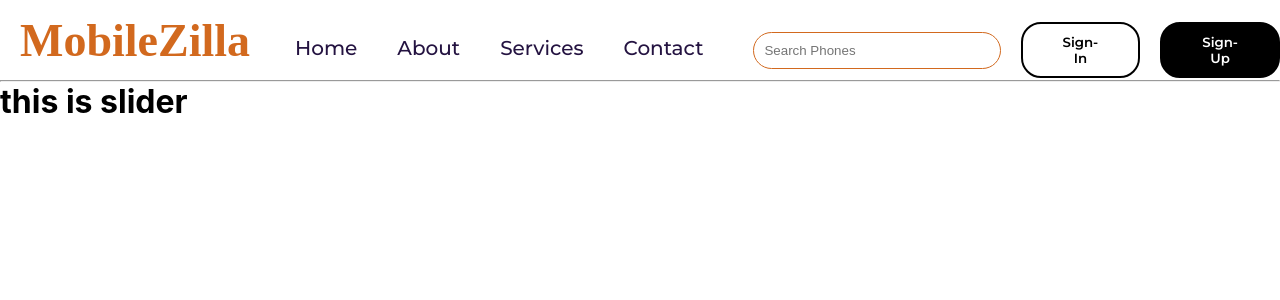
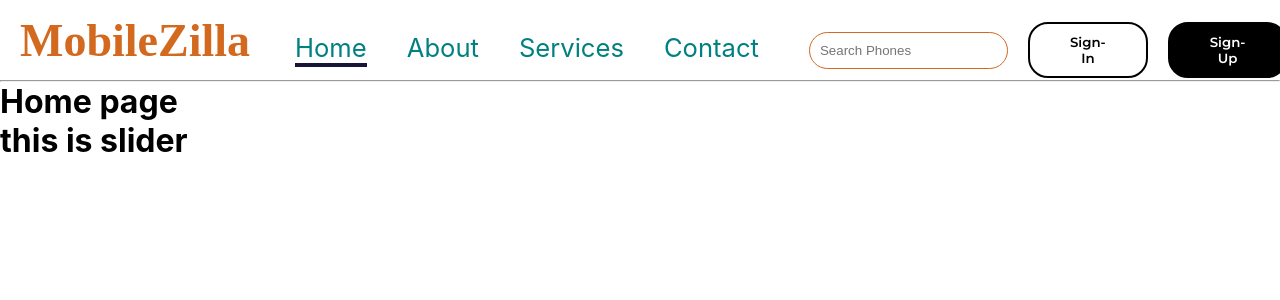
Before and after one commit to hamzawaseer1/fyp-mobilezilla, a React (Create React App) app: page / in a window 1280 px wide. Shown: the top 300 px of the page. Built offline with nearby package versions, Linux system fonts and the light colour scheme.

Commit message:
navbar with route-dom

```diff
--- a/package.json
+++ b/package.json
@@ -8,6 +8,7 @@
     "@testing-library/user-event": "^12.8.3",
     "react": "^17.0.2",
     "react-dom": "^17.0.2",
+    "react-router-dom": "^6.0.2",
     "react-scripts": "4.0.3",
     "web-vitals": "^1.1.2"
   },
--- a/src/App.css
+++ b/src/App.css
@@ -1,5 +1,4 @@
 .container {
-  /* background-color: aqua; */
   height: 80px;
   display: flex;
   align-items: center;
@@ -25,18 +24,6 @@
   font-size: 20px;
   color: rgb(36, 19, 65);
   font-family: "Montserrat", sans-serif;
-}
-.cool-link::after {
-  content: "";
-  display: block;
-  width: 0;
-  height: 4px;
-  background: rgb(23, 22, 56);
-  transition: width 0.3s;
-}
-
-.cool-link:hover::after {
-  width: 100%;
 }
 
 .input {
@@ -69,3 +56,37 @@
   background-color: black;
   color: white;
 }
+
+.Nav_link::after {
+  content: "";
+  display: block;
+  width: 0;
+  height: 4px;
+  background: rgb(23, 22, 56);
+  transition: width 0.3s;
+}
+
+.Nav_link:hover::after {
+  width: 100%;
+}
+
+.Nav_link:link {
+  color: teal;
+  font-size: 1.6rem;
+  line-height: 1.6rem;
+  text-decoration: none;
+}
+.Nav_link {
+  color: black;
+}
+
+.Nav_link:hover {
+  color: black;
+}
+.Nav_link.active {
+  border-bottom: 4px solid rgb(23, 22, 56);
+}
+
+.Nav_link.active:hover::after {
+  display: none;
+}
--- a/src/App.js
+++ b/src/App.js
@@ -1,12 +1,15 @@
 import './App.css';
 import Nav from "./components/Navbar"
-import Slider from "./components/Slider"
+import { BrowserRouter } from "react-router-dom";
+
 
 function App() {
   return (
     <>
-    <Nav />
-    <Slider />
+      <BrowserRouter>
+        <Nav />
+      </BrowserRouter>
+
     </>
   );
 }
--- /dev/null
+++ b/src/components/About.jsx
@@ -0,0 +1,7 @@
+import React from "react";
+
+let About = () => {
+  return <h1>About page</h1>;
+};
+
+export default About;
--- /dev/null
+++ b/src/components/Contact.jsx
@@ -0,0 +1,11 @@
+import React from "react";
+
+let Contact = () => {
+  return (
+    <>
+      <h1>Contact page</h1>
+    </>
+  );
+};
+
+export default Contact;
--- /dev/null
+++ b/src/components/Home.jsx
@@ -0,0 +1,13 @@
+import React from "react";
+import Slider from "./Slider";
+
+let Home = () => {
+  return (
+    <>
+      <h1>Home page</h1>
+      <Slider />
+    </>
+  );
+};
+
+export default Home;
--- a/src/components/Navbar.jsx
+++ b/src/components/Navbar.jsx
@@ -1,4 +1,15 @@
 import React from "react";
+import {
+  BrowserRouter as Router,
+  NavLink,
+  Route,
+  Routes,
+} from "react-router-dom";
+import About from "./About";
+import Services from "./Services";
+import Home from "./Home";
+import Contact from "./Contact";
+
 let navbar = () => {
   return (
     <>
@@ -8,20 +19,38 @@ let navbar = () => {
         </div>
         <ul>
           <li>
-            {" "}
-            <span class="cool-link">Home</span>{" "}
+            <NavLink to="/" exact className="Nav_link" activeClassName="active">
+              Home
+            </NavLink>
           </li>
           <li>
-            {" "}
-            <span class="cool-link">About</span>{" "}
+            <NavLink
+              exact
+              to="/about"
+              className="Nav_link"
+              activeClassName="active"
+            >
+              About
+            </NavLink>
           </li>
           <li>
-            {" "}
-            <span class="cool-link">Services</span>{" "}
+            <NavLink
+              exact
+              to="/services"
+              className="Nav_link"
+              activeClassName="active"
+            >
+              Services
+            </NavLink>
           </li>
           <li>
-            {" "}
-            <span class="cool-link">Contact</span>{" "}
+            <NavLink
+              to="/contact"
+              className="Nav_link"
+              activeClassName="active"
+            >
+              Contact
+            </NavLink>
           </li>
         </ul>
         <input className="input" placeholder="Search Phones" type="text" />
@@ -33,6 +62,13 @@ let navbar = () => {
         </button>
       </div>
       <hr />
+
+      <Routes>
+        <Route exact path="/" element={<Home />} />
+        <Route exact path="/about" element={<About />} />
+        <Route exact path="/services" element={<Services />} />
+        <Route exact path="/contact" element={<Contact />} />
+      </Routes>
     </>
   );
 };
--- /dev/null
+++ b/src/components/Services.jsx
@@ -0,0 +1,7 @@
+import React from "react";
+
+let Services = () => {
+  return <h1>Services page</h1>;
+};
+
+export default Services;
--- a/src/index.js
+++ b/src/index.js
@@ -3,6 +3,7 @@ import ReactDOM from 'react-dom';
 import './index.css';
 import App from './App';
 import reportWebVitals from './reportWebVitals';
+import { BrowserRouter } from "react-router-dom";
 
 ReactDOM.render(
   <React.StrictMode>
```
Also changed, not shown: 1 other file (tests, documents, lock files or other folders).
